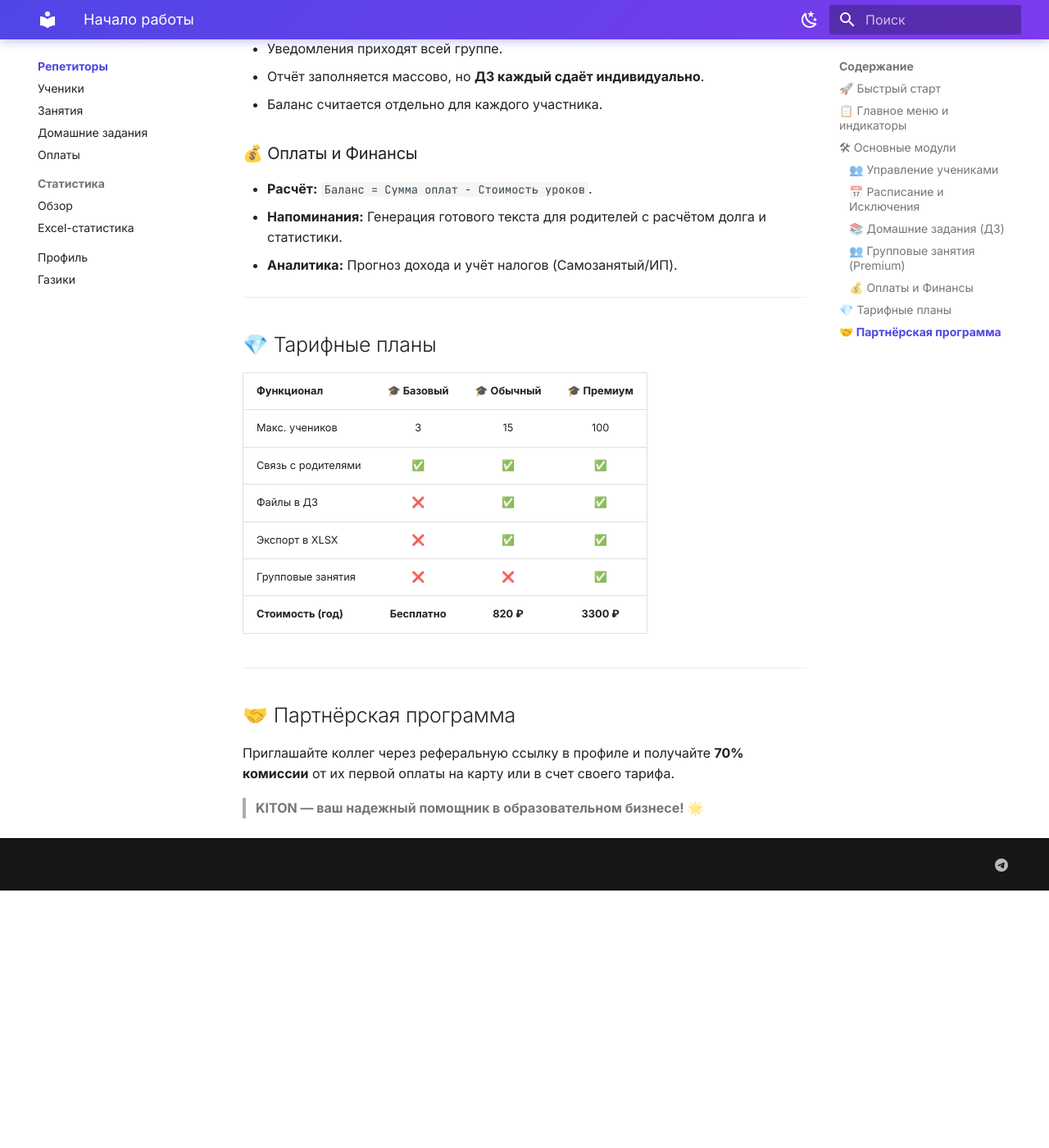
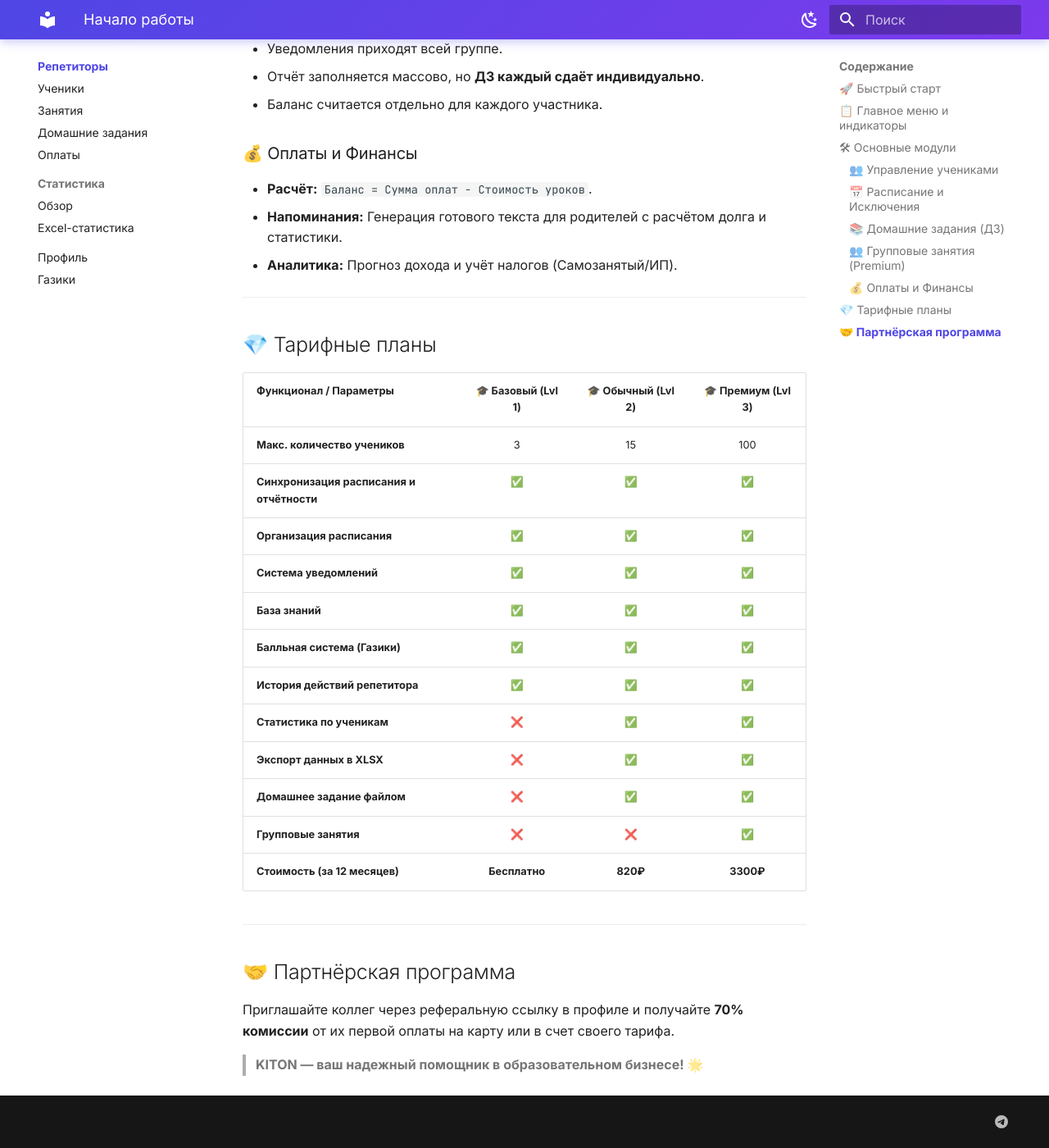
Before and after one commit to Skand21/kiton-guides, an MkDocs documentation site: the page built from docs/Tutor/README.md, in a window 1280 px wide and 1400 px high, scrolled down 2094 px. Shown: the whole window at 82% size. Built offline with MkDocs 1.6.1 and Material for MkDocs 9.7.7, drawn with Linux system fonts in a browser that asks for light colours; before the commit the page ends 3180 px from its top, so only the background shows below that.

Commit message:
added table

```diff
--- a/docs/Tutor/README.md
+++ b/docs/Tutor/README.md
@@ -64,14 +64,20 @@
 
 ## 💎 Тарифные планы
 
-| Функционал | 🎓 Базовый | 🎓 Обычный | 🎓 Премиум |
+| Функционал / Параметры | 🎓 Базовый (Lvl 1) | 🎓 Обычный (Lvl 2) | 🎓 Премиум (Lvl 3) |
 | :--- | :---: | :---: | :---: |
-| Макс. учеников | 3 | 15 | 100 |
-| Связь с родителями | ✅ | ✅ | ✅ |
-| Файлы в ДЗ | ❌ | ✅ | ✅ |
-| Экспорт в XLSX | ❌ | ✅ | ✅ |
-| Групповые занятия | ❌ | ❌ | ✅ |
-| **Стоимость (год)** | **Бесплатно** | **820 ₽** | **3300 ₽** |
+| **Макс. количество учеников** | 3 | 15 | 100 |
+| **Синхронизация расписания и отчётности** | ✅ | ✅ | ✅ |
+| **Организация расписания** | ✅ | ✅ | ✅ |
+| **Система уведомлений** | ✅ | ✅ | ✅ |
+| **База знаний** | ✅ | ✅ | ✅ |
+| **Балльная система (Газики)** | ✅ | ✅ | ✅ |
+| **История действий репетитора** | ✅ | ✅ | ✅ |
+| **Статистика по ученикам** | ❌ | ✅ | ✅ |
+| **Экспорт данных в XLSX** | ❌ | ✅ | ✅ |
+| **Домашнее задание файлом** | ❌ | ✅ | ✅ |
+| **Групповые занятия** | ❌ | ❌ | ✅ |
+| **Стоимость (за 12 месяцев)** | **Бесплатно** | **820₽** | **3300₽** |
 
 ---
 
```
